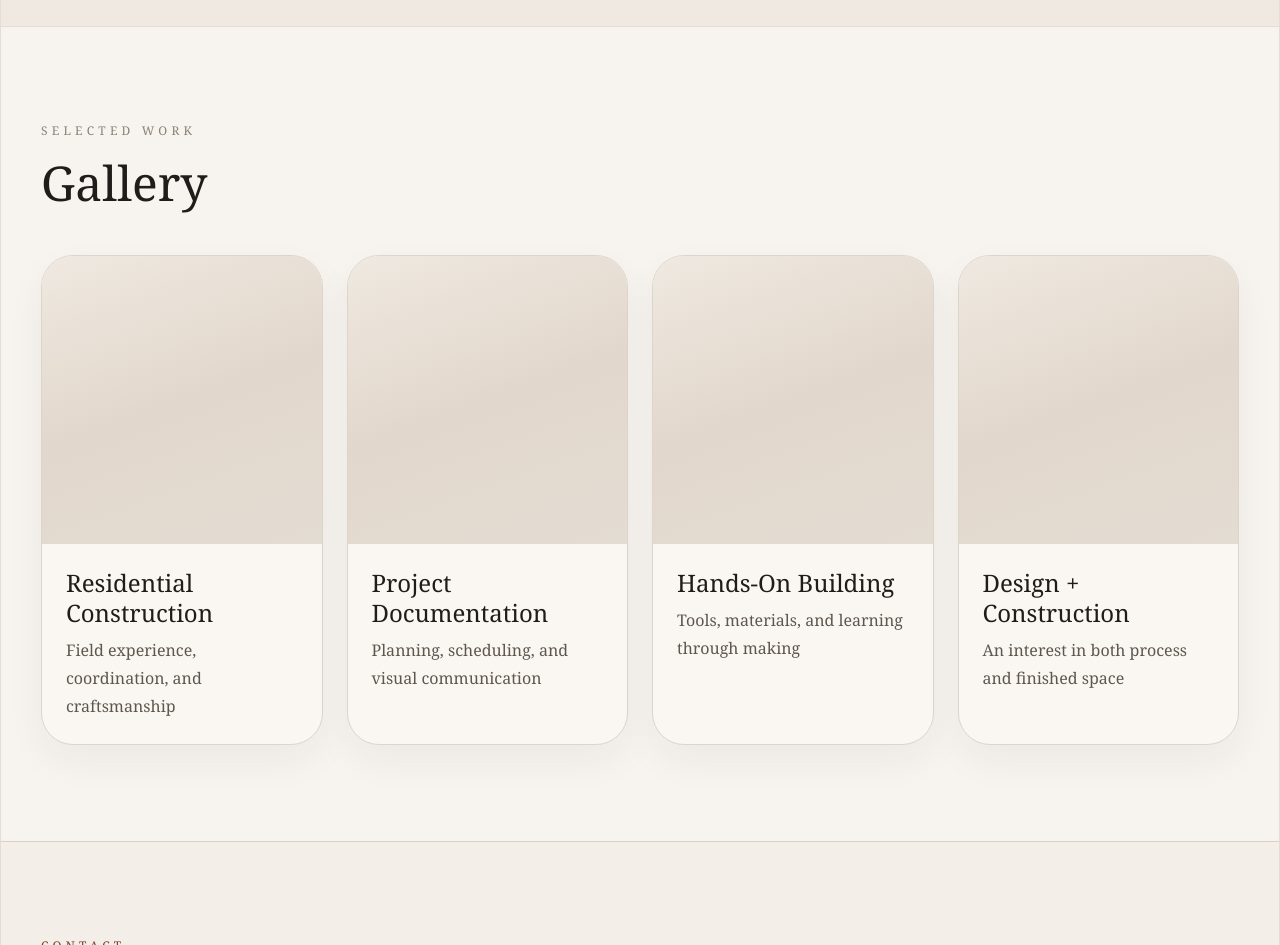
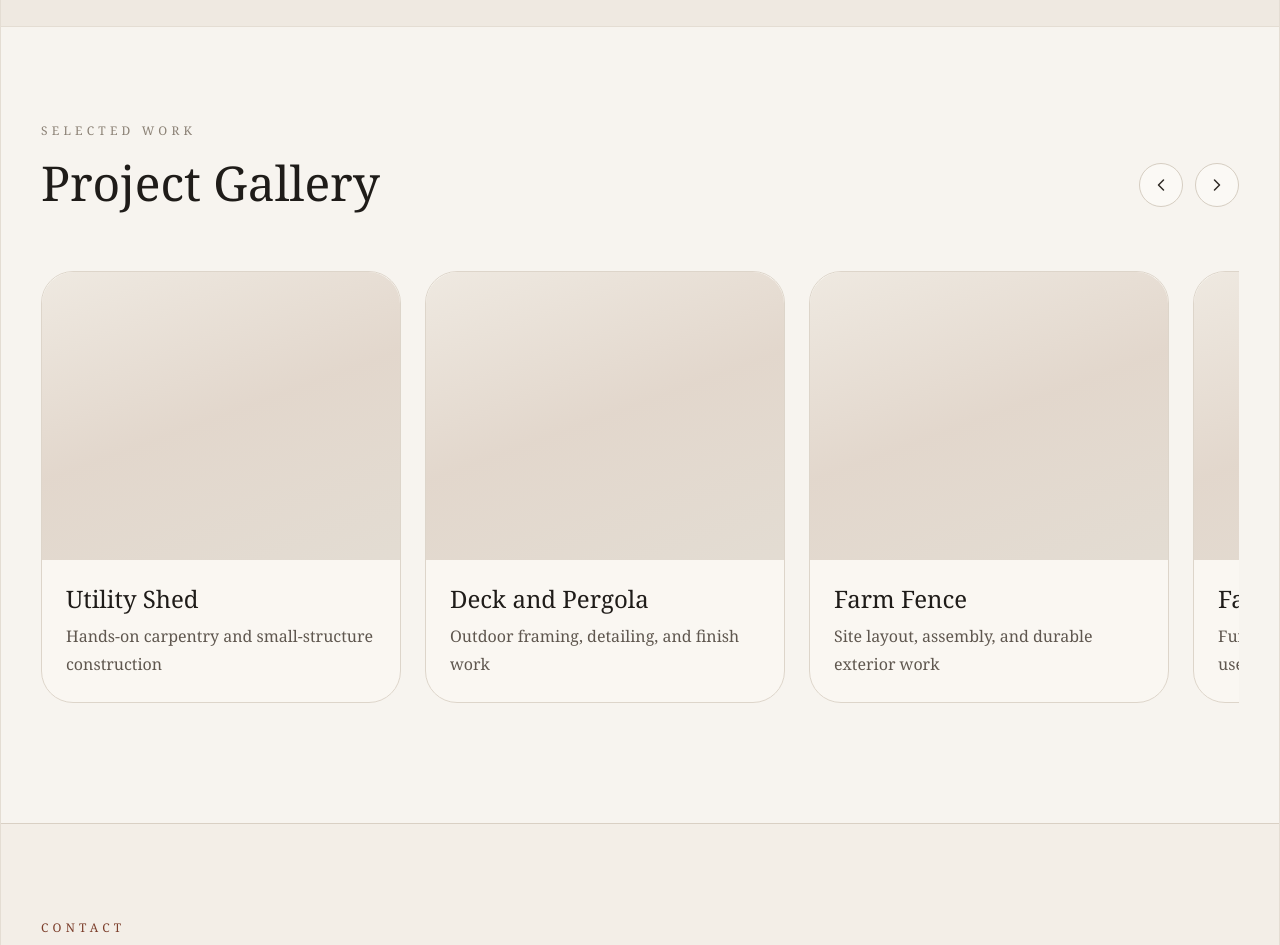
Before and after one commit to alanhlee5x/Portfolio, a React (Vite) app: page / in a window 1280 px wide. Shown: the part 2060-3005 px from the top of the page. Built offline with nearby package versions, Linux system fonts and the light colour scheme.

Commit message:
Update portfolio gallery and resume sections

```diff
--- a/src/App.jsx
+++ b/src/App.jsx
@@ -1,4 +1,4 @@
-import { useEffect, useState } from "react";
+import { useEffect, useRef, useState } from "react";
 
 const MailIcon = () => (
   <svg viewBox="0 0 24 24" fill="none" stroke="currentColor" strokeWidth="1.8" strokeLinecap="round" strokeLinejoin="round" className="mt-1 h-7 w-7 text-[#7c3f2c] transition-transform duration-200 group-hover:scale-110" aria-hidden="true">
@@ -32,6 +32,7 @@ export default function AlanLeePortfolio() {
     typeof window !== "undefined" ? window.location.pathname : "/"
   );
   const [heroProgress, setHeroProgress] = useState(0);
+  const galleryScrollRef = useRef(null);
 
   useEffect(() => {
     const timer = setTimeout(() => setIsLoaded(true), 180);
@@ -82,6 +83,16 @@ export default function AlanLeePortfolio() {
     window.scrollTo({ top: 0, behavior: "smooth" });
   };
 
+  const scrollGallery = (direction) => {
+    const container = galleryScrollRef.current;
+    if (!container) return;
+    const amount = Math.min(container.clientWidth * 0.8, 420);
+    container.scrollBy({
+      left: direction === "left" ? -amount : amount,
+      behavior: "smooth",
+    });
+  };
+
   const resumeItems = [
     {
       title: "Construction Management Student",
@@ -108,20 +119,28 @@ export default function AlanLeePortfolio() {
 
   const galleryItems = [
     {
-      title: "Residential Construction",
-      subtitle: "Field experience, coordination, and craftsmanship",
+      title: "Utility Shed",
+      subtitle: "Hands-on carpentry and small-structure construction",
     },
     {
-      title: "Project Documentation",
-      subtitle: "Planning, scheduling, and visual communication",
+      title: "Deck and Pergola",
+      subtitle: "Outdoor framing, detailing, and finish work",
     },
     {
-      title: "Hands-On Building",
-      subtitle: "Tools, materials, and learning through making",
+      title: "Farm Fence",
+      subtitle: "Site layout, assembly, and durable exterior work",
     },
     {
-      title: "Design + Construction",
-      subtitle: "An interest in both process and finished space",
+      title: "Farmer Tool Shed",
+      subtitle: "Functional storage built for community use",
+    },
+    {
+      title: "Duwamish Wooden Boat",
+      subtitle: "Collaborative build rooted in craft and purpose",
+    },
+    {
+      title: "Community Library",
+      subtitle: "Small public structure with local impact",
     },
   ];
 
@@ -282,7 +301,7 @@ export default function AlanLeePortfolio() {
 
                 {/* Toolkit + Enjoys Cards */}
                 <div className="mt-10 grid gap-6 md:grid-cols-2">
-                  <div className="group rounded-[2rem] border border-[#ddd5ca] bg-[#faf7f2] p-7 shadow-[0_16px_38px_rgba(31,28,25,0.05)] transition duration-300 hover:-translate-y-2 hover:shadow-[0_28px_60px_rgba(31,28,25,0.10)]">
+                  <div className="group rounded-[2rem] border border-[#ddd5ca] bg-[#faf7f2] p-7  transition duration-300 hover:-translate-y-2 hover:shadow-[0_28px_60px_rgba(31,28,25,0.10)]">
                     <h4 className="text-2xl text-[#1f1c19] mb-4">Toolkit</h4>
                     <ul className="space-y-2 text-[#4b443d]">
                       <li>Scheduling (P6, MS Project)</li>
@@ -293,7 +312,7 @@ export default function AlanLeePortfolio() {
                     </ul>
                   </div>
 
-                  <div className="group rounded-[2rem] border border-[#ddd5ca] bg-[#faf7f2] p-7 shadow-[0_16px_38px_rgba(31,28,25,0.05)] transition duration-300 hover:-translate-y-2 hover:shadow-[0_28px_60px_rgba(31,28,25,0.10)]">
+                  <div className="group rounded-[2rem] border border-[#ddd5ca] bg-[#faf7f2] p-7  transition duration-300 hover:-translate-y-2 hover:shadow-[0_28px_60px_rgba(31,28,25,0.10)]">
                     <h4 className="text-2xl text-[#1f1c19] mb-4">Enjoys</h4>
                     <ul className="space-y-2 text-[#4b443d]">
                       <li>Hands-on Building - Carpentry</li>
@@ -311,20 +330,49 @@ export default function AlanLeePortfolio() {
               id="gallery"
               className={`mx-auto max-w-7xl px-6 py-24 md:px-10 ${reveal("delay-300")}`}
             >
-              <div className="mb-12">
+              <div className="mb-12 flex items-end justify-between gap-6">
+                <div>
                   <p className="text-xs uppercase tracking-[0.35em] text-[#8b8175]">
                     Selected Work
                   </p>
-                <h3 className="mt-5 text-4xl text-[#1f1c19] md:text-5xl">Gallery</h3>
+                  <h3 className="mt-5 text-4xl text-[#1f1c19] md:text-5xl">Project Gallery</h3>
                 </div>
 
-              <div className="grid gap-6 md:grid-cols-2 xl:grid-cols-4">
+                <div className="hidden items-center gap-3 md:flex">
+                  <button
+                    type="button"
+                    onClick={() => scrollGallery("left")}
+                    aria-label="Scroll gallery left"
+                    className="flex h-11 w-11 items-center justify-center rounded-full border border-[#d6cec2] bg-[#fbf9f5] text-[#2f2a25] transition hover:-translate-y-0.5 hover:bg-white"
+                  >
+                    <svg viewBox="0 0 24 24" fill="none" stroke="currentColor" strokeWidth="1.8" strokeLinecap="round" strokeLinejoin="round" className="h-5 w-5">
+                      <path d="M15 18l-6-6 6-6" />
+                    </svg>
+                  </button>
+                  <button
+                    type="button"
+                    onClick={() => scrollGallery("right")}
+                    aria-label="Scroll gallery right"
+                    className="flex h-11 w-11 items-center justify-center rounded-full border border-[#d6cec2] bg-[#fbf9f5] text-[#2f2a25] transition hover:-translate-y-0.5 hover:bg-white"
+                  >
+                    <svg viewBox="0 0 24 24" fill="none" stroke="currentColor" strokeWidth="1.8" strokeLinecap="round" strokeLinejoin="round" className="h-5 w-5">
+                      <path d="M9 18l6-6-6-6" />
+                    </svg>
+                  </button>
+                </div>
+              </div>
+
+              <div className="relative -mx-3 px-3">
+                <div
+                  ref={galleryScrollRef}
+                  className="flex gap-6 overflow-x-auto px-3 py-4 pb-6 snap-x snap-mandatory scrollbar-thin scrollbar-track-transparent scrollbar-thumb-[#cfc6bb]"
+                >
                   {galleryItems.map((item, index) => (
                     <div
                       key={index}
-                    className="group overflow-hidden rounded-[2rem] border border-[#ddd5ca] bg-[#faf7f2] shadow-[0_16px_38px_rgba(31,28,25,0.05)] transition duration-300 hover:-translate-y-2 hover:scale-[1.02] hover:border-[#b9aa96] hover:shadow-[0_28px_60px_rgba(31,28,25,0.12)]"
+                      className="group relative z-0 min-w-[300px] md:min-w-[340px] xl:min-w-[360px] snap-start rounded-[2rem] border border-[#ddd5ca] bg-[#faf7f2]  transition duration-300 hover:z-10 hover:-translate-y-2 hover:scale-[1.02] hover:border-[#b9aa96] "
                     >
-                    <div className="relative h-72 overflow-hidden bg-[#ebe4da]">
+                      <div className="relative h-72 bg-[#ebe4da] rounded-t-[2rem] overflow-hidden">
                         <div className="absolute inset-0 bg-[linear-gradient(160deg,rgba(255,255,255,0.18),rgba(124,63,44,0.08),rgba(31,28,25,0.04))] transition duration-300 group-hover:scale-105" />
                       </div>
                       <div className="space-y-2 p-6">
@@ -335,6 +383,7 @@ export default function AlanLeePortfolio() {
                       </div>
                     </div>
                   ))}
+                </div>
               </div>
             </section>
 
```
Lines whose indentation alone changed are shown as unchanged.
